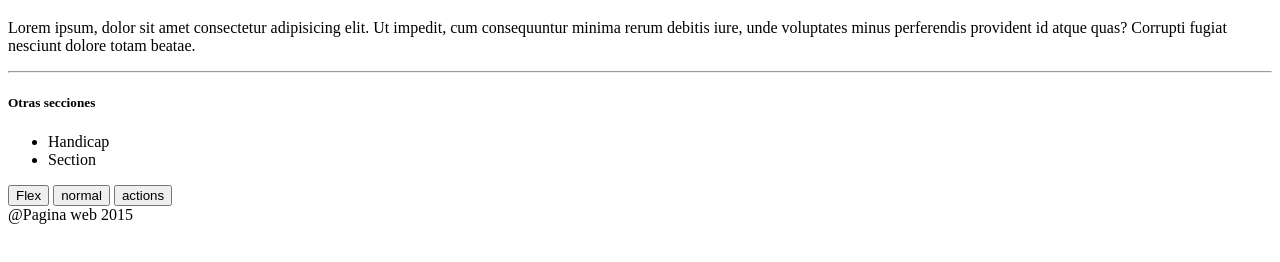
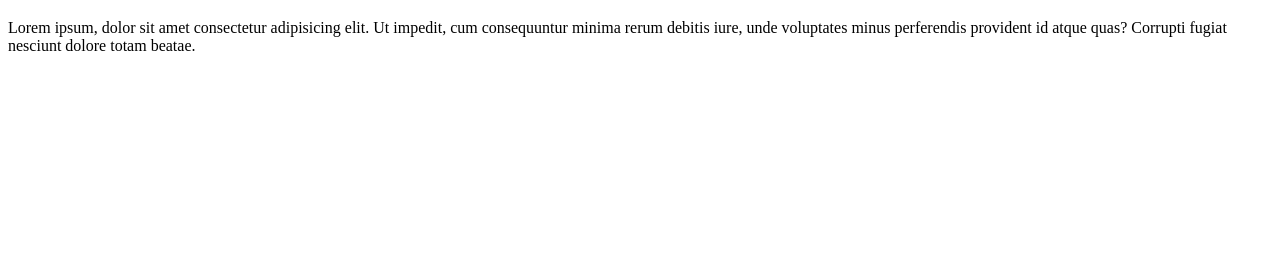
Before and after one commit to olivereld/Proyecto, a plain HTML site: page index.html in a window 1280 px wide. Shown: the part 90-352 px from the top of the page. Drawn offline with Linux system fonts and the light colour scheme.

Commit message:
Revert "Merge pull request #1 from olivereld/feature/pro-1"
This reverts commit ecd10ec49877efa93d61d242245e32ca4c496ab7, reversing
changes made to 79ccaec8ca9710cb1aa3a73abc24330e4f418017.

```diff
--- a/index.html
+++ b/index.html
@@ -19,21 +19,5 @@
   <section>
     <p>Lorem ipsum, dolor sit amet consectetur adipisicing elit. Ut impedit, cum consequuntur minima rerum debitis iure, unde voluptates minus perferendis provident id atque quas? Corrupti fugiat nesciunt dolore totam beatae.</p>
   </section>
-
-  <hr>
-
-  <section>
-    <h5>Otras secciones</h5>
-    <ul class="list-group">
-      <li class="list-group-item">Handicap</li>
-      <li class="list-group-item" aria-disabled="true">Section</li>
-    </ul>
-  </section>
-  <button>Flex</button>
-  <button>normal</button>
-  <button>actions</button>
-  <footer>
-    @Pagina web 2015
-  </footer>
 </body>
 </html>
```
Also changed, not shown: sections.html (deleted, +0 -13 lines).
